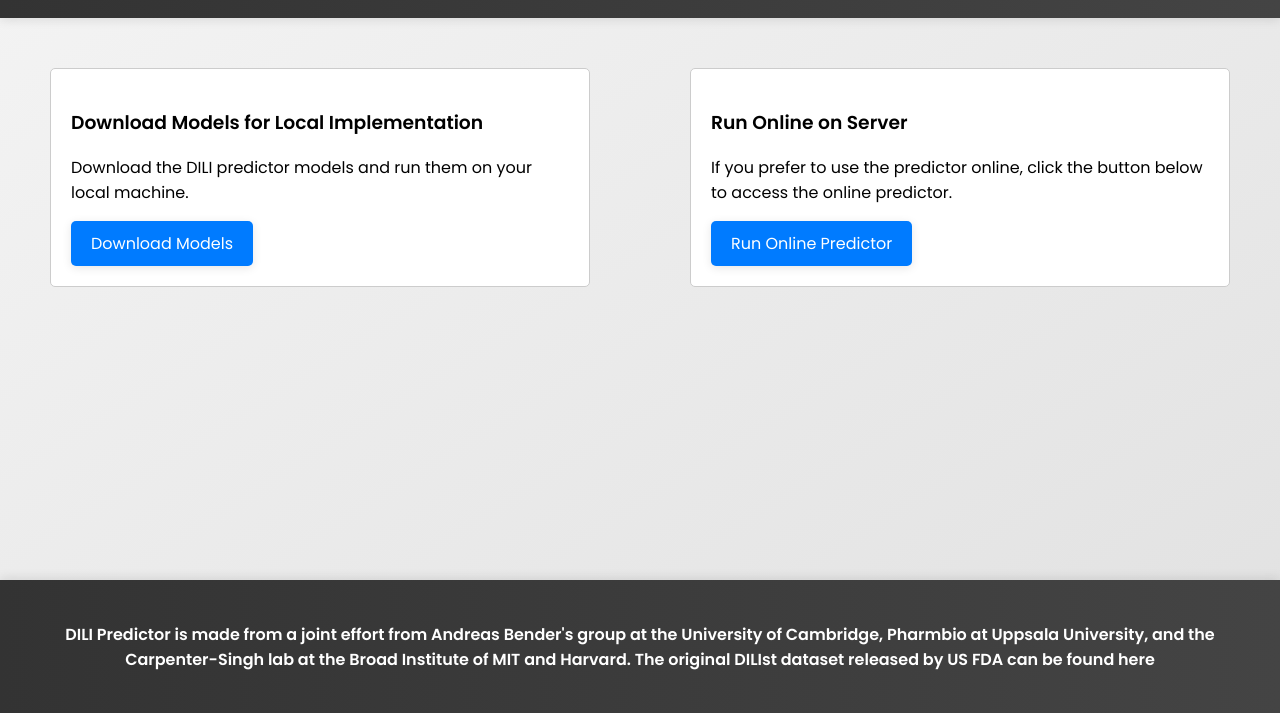
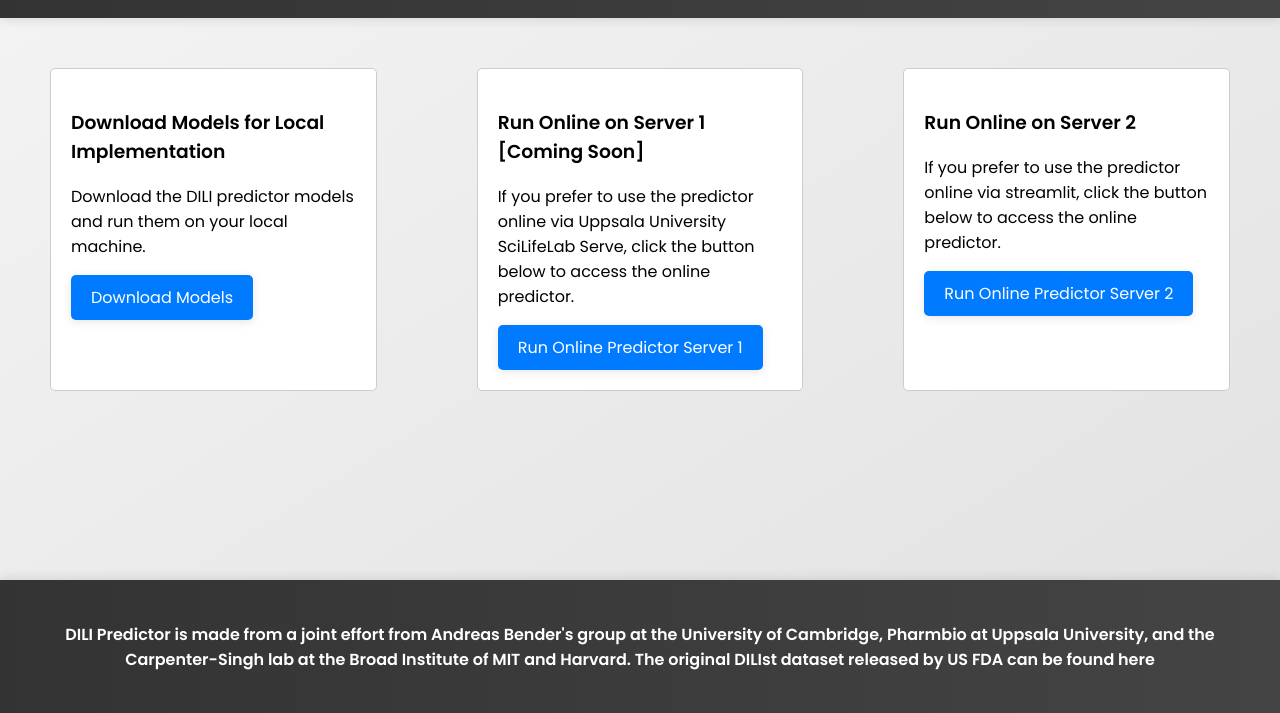
Before and after one commit to srijitseal/DILI_Predictor, a plain HTML site: page docs/predictor.html in a window 1280 px wide. Shown: the part 87-800 px from the top of the page. Drawn offline with Linux system fonts and the light colour scheme.

Commit message:
Update predictor.html

```diff
--- a/docs/predictor.html
+++ b/docs/predictor.html
@@ -38,10 +38,16 @@
         <a href="https://figshare.com/ndownloader/files/XXXXXXXXlinkhereXXXX" class="download-btn" target="_blank">Download Models</a>
     </div>
 
+    <div class="download-box">
+        <h3>Run Online on Server 1 [Coming Soon]</h3>
+        <p>If you prefer to use the predictor online via Uppsala University SciLifeLab Serve, click the button below to access the online predictor.</p>
+        <a href="https://figshare.com/ndownloader/files/XXXXXXXXlinkhereXXXX" class="download-btn" target="_blank">Run Online Predictor Server 1</a>
+    </div>
+
     <div class="run-online-box">
-        <h3>Run Online on Server</h3>
-        <p>If you prefer to use the predictor online, click the button below to access the online predictor.</p>
-        <a href="https://dilipredictor.streamlit.app/Submit_single_SMILES" class="download-btn" target="_blank">Run Online Predictor</a>
+        <h3>Run Online on Server 2</h3>
+        <p>If you prefer to use the predictor online via streamlit, click the button below to access the online predictor.</p>
+        <a href="https://dilipredictor.streamlit.app/Submit_single_SMILES" class="download-btn" target="_blank">Run Online Predictor Server 2</a>
     </div>
 	</section>
 
```
